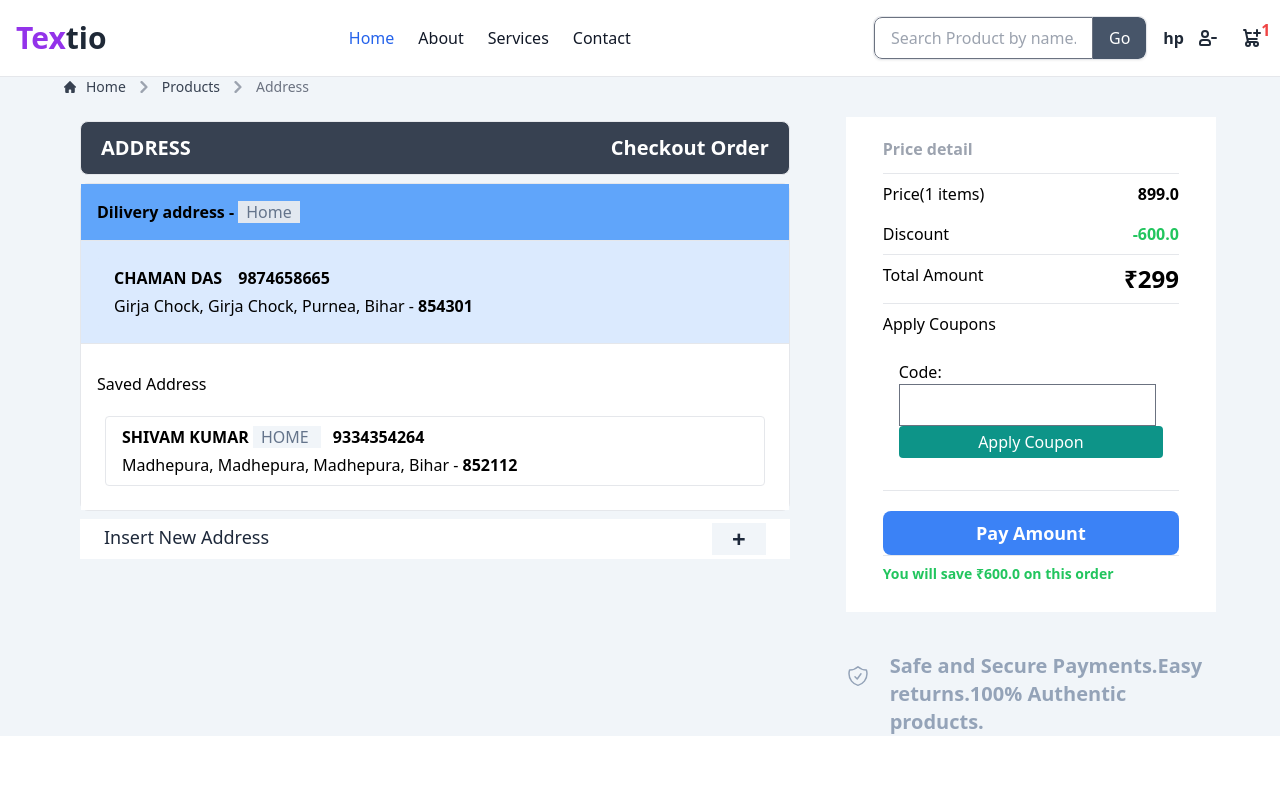
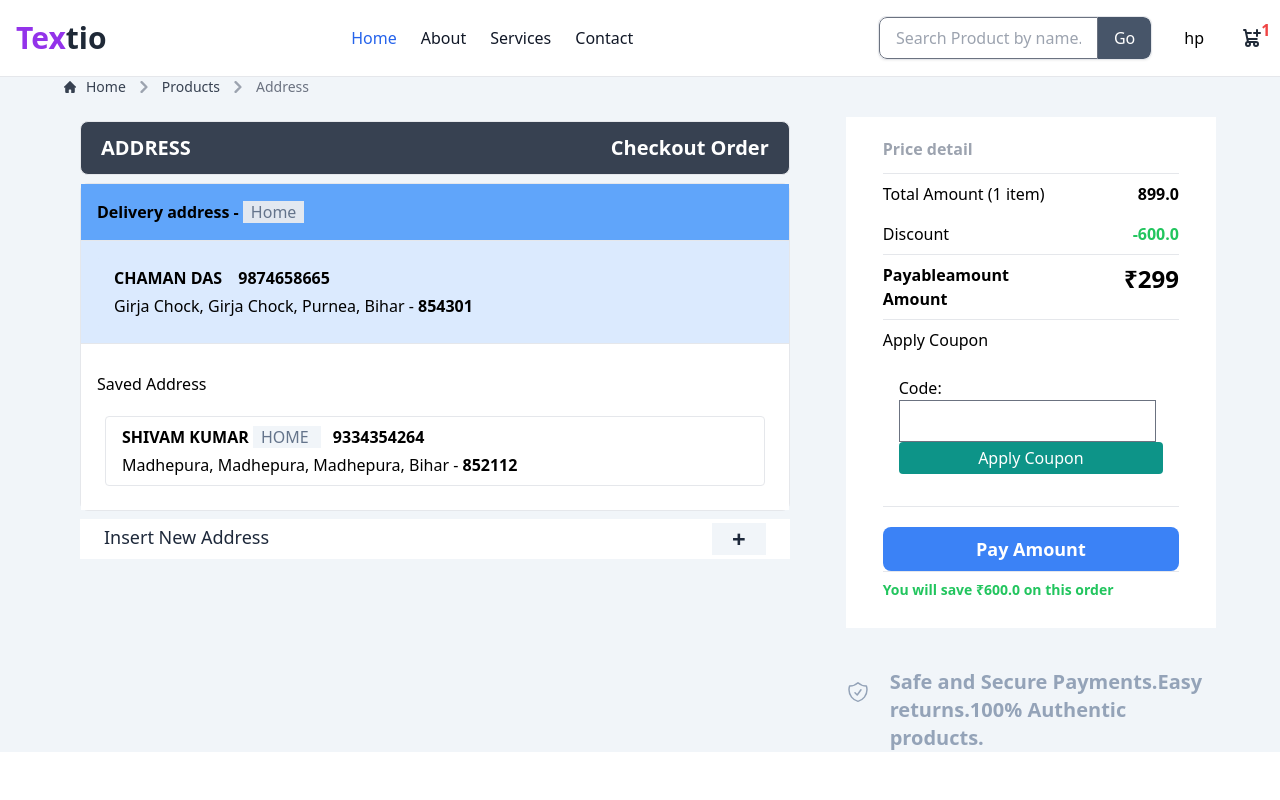
Before and after one commit to Mohan3C/Textio, a Django app: page /address/118/ in a window 1280 px wide. Run offline with Django 5.2, Linux system fonts and the light colour scheme; a user stored in the database is signed in; data comes from the database, SQL or seed files in the repository; both versions use the stored data as it was before the commit; some libraries are stand-ins or nearby versions.

Commit message:
adding view complete order template

```diff
--- a/projecttextio/apptextio/admin_views.py
+++ b/projecttextio/apptextio/admin_views.py
@@ -2,7 +2,6 @@ from django.shortcuts import render, redirect,get_object_or_404
 from .admin_forms import CategroyForm, ProductInsertForm,CouponForm
 from .models import *
 from django.contrib.auth.decorators import login_required
-from django.core.paginator import Paginator
 
 
 def dashboard(request):
--- a/projecttextio/apptextio/context_processors.py
+++ b/projecttextio/apptextio/context_processors.py
@@ -10,3 +10,13 @@ def no_of_orderitms(request):
         return {"numbers":numbers}
     except:
         return {"numbers":numbers}
+
+def no_of_orders(request):
+    order_count = 0
+    try:
+        order = Order.objects.filter(user=request.user,isordered=True)
+        if order:
+            order_count = order.count()
+        return {"order_count":order_count}
+    except:
+        return {"order_count":order_count}
--- a/projecttextio/apptextio/models.py
+++ b/projecttextio/apptextio/models.py
@@ -68,7 +68,6 @@ class Order(models.Model):
     isordered = models.BooleanField(default=False)
     address = models.ForeignKey("Address", on_delete=models.CASCADE, blank=True, null=True)
     coupon_id = models.ForeignKey("Coupon",on_delete=models.CASCADE, blank=True, null=True)
-    products = models.ForeignKey(OrderItem,on_delete=models.CASCADE,blank=True,null=True)
     create_at =models.DateTimeField(auto_now_add=True, blank=True, null=True)
     razor_pay_order_id = models.CharField(max_length=100, blank=True, null=True)
     razor_pay_payment_id = models.CharField(max_length=100, blank=True, null=True)
--- a/projecttextio/apptextio/templates/public/address.html
+++ b/projecttextio/apptextio/templates/public/address.html
@@ -79,7 +79,7 @@
                         {% csrf_token %}
                         <div class=" bg-white divide-y">
                             {% if selected_address %}
-                            <h2 class="p-4 text-md font-semibold bg-blue-400">Dilivery address - <span class="px-2 bg-slate-200 text-slate-500 font-normal ">{{selected_address.type}}</span></h2>
+                            <h2 class="p-4 text-md font-semibold bg-blue-400">Delivery address - <span class="px-2 bg-slate-200 text-slate-500 font-normal ">{{selected_address.type}}</span></h2>
                             <div class="p-4 bg-blue-100">
                                 <label for="address{{selected_address.id}}" class="flex flex-col">
                                     <input type="radio" name="address" id="address{{selected_address.id}}"
@@ -107,7 +107,7 @@
 
                             {% if other_addresses %}
                             <div class="p-4 ">
-                                <h2 class="py-3">Saved Address</h2>
+                                <h2 class="py-3">Saved Address{{other_addresses|pluralize:"es"}}</h2>
                                 {% for address in other_addresses %}
                                 <label for="address{{address.id}}" class="flex flex-col gap-5 ">
                                     <input type="radio" name="address" id="address{{address.id}}" value="{{address.id}}"
@@ -168,16 +168,16 @@
                     <span class="border-b pb-3 flex flex-1 text-md font-bold text-gray-400">Price detail</span>
 
                     <div class="flex flex-col">
-                        <div class="w-full flex justify-between py-2">
-                            <span class="text-normal">Price({{ orderitems|length}} items)</span>
+                        <div class="gap-20 flex justify-between py-2">
+                            <span class="text-normal">Total Amount ({{ orderitems|length}} item{{orderitems|pluralize}})</span>
                             <span class="font-semibold">{{order.gettotalamount}}</span>
                         </div>
-                        <div class="w-full flex justify-between py-2 ">
+                        <div class="gap-20 flex justify-between py-2 ">
                             <span class="text-normal "> Discount </span>
                             <span class="font-semibold text-green-500">-{{order.gettotaldiscount}}</span>
                         </div>
                         {% if order.coupon_id %}
-                        <div class="w-full flex justify-between py-2 flex-1 ">
+                        <div class="gap-20 flex justify-between py-2 flex-1 ">
                             <span class="text-normal">Coupon ( {{order.coupon_id}} ) <a
                                     href="{% url 'removecouponfrombuynow' order.coupon_id.id %}"
                                     class=" text-red-600 mx-2 px-3 font-bold">X</a></span>
@@ -185,15 +185,15 @@
                         </div>
                         {% endif %}
 
-                        <div class="w-full flex justify-between border-y  py-2 ">
-                            <span class="text-normal">Total Amount</span>
+                        <div class="gap-20 flex justify-between border-t  py-2 ">
+                            <span class="text-normal font-semibold">Payableamount Amount</span>
                             <span class="font-semibold   text-2xl">₹{{order.getpayableamount|floatformat:0}}</span>
                         </div>
                         {% if not order.coupon_id %}
 
-                        <h2 class="py-2">Apply Coupons</h2>
+                        <h2 class="py-2 border-t">Apply Coupon</h2>
 
-                        <div class="flex flex-1 pb-2 pt-3   px-2 ">
+                        <div class="flex pb-2 pt-3   px-2 ">
                             <form action="{% url 'buynowaddCoupon' order.id %}" method="post"
                                 class="flex flex-col px-2 py-1">
                                 {% csrf_token %}
@@ -206,7 +206,7 @@
                         </div>
                         {% endif %}
                         <hr class="mt-5 ">
-                        <div class="flex flex-1 mt-5 ">
+                        <div class="flex mt-5 ">
                             <a href="{% url 'makepayment' %}"
                                 class="text-lg font-semibold py-2 rounded-lg text-center text-white bg-blue-500 hover:bg-blue-700 w-full">Pay
                                 Amount</a>
@@ -235,14 +235,6 @@
                 </div>
             </div>
         </div>
-
-
-
-
-
-
-
-
     </div>
 </div>
 
--- a/projecttextio/apptextio/templates/public/dropdown.html
+++ b/projecttextio/apptextio/templates/public/dropdown.html
@@ -0,0 +1,27 @@
+
+    <div class="relative inline-block text-left group z-50">
+
+        <button
+            class="inline-flex justify-center w-full px-4 py-2 font-medium rounded hover:bg-blue-200">
+           {{user.username}}
+
+        </button>
+
+
+        <div
+            class="absolute right-[-50%] mt-2 w-40 rounded-md shadow-lg bg-white ring-1 ring-black ring-opacity-5 opacity-0 invisible group-hover:opacity-100 group-hover:visible transition-all duration-200">
+            <div class="py-1 flex flex-col items-center">
+                <a href="#" class="block px-4 py-2 text-sm text-gray-700 hover:bg-gray-100">Profile</a>
+                <a href="{% url 'my_order' %}" class="block px-4 py-2 text-sm text-gray-700 hover:bg-gray-100">My Order</a>
+                <a href="#" class="block px-4 py-2 text-sm text-gray-700 hover:bg-gray-100">Settings</a>
+                <div class="block px-4 py-2 text-sm text-gray-700 hover:bg-gray-100">
+                    <form action="{% url 'logout' %}" method="post">
+                        {% csrf_token %}
+                        <button type="submit" class="items-center flex">
+                            <h1>Logout</h1>
+                        </button>
+                    </form>
+                </div>
+            </div>
+        </div>
+    </div>
--- a/projecttextio/apptextio/templates/public/my_order.html
+++ b/projecttextio/apptextio/templates/public/my_order.html
@@ -2,7 +2,7 @@
 {% load tailwind_filters %}
 
 {% block content %}
-<div class="bg-slate-100 flex flex-1 flex-col">
+<div class="bg-slate-100 flex flex-1 flex-col pb-10">
     <!-- Header -->
     <div class="flex-1 bg-teal-600 text-white px-[10%] py-6">
         <h2 class="text-3xl font-semibold">My Orders ({{ orders|length }})</h2>
@@ -40,8 +40,9 @@
                     </div>
                 </div>
                 {% endfor %}
-                <div>
+                <div class="flex flex-1 justify-between">
                     <span class="text-green-500 text-lg">Order Amount : {{order.price_at_order}}</span>
+                    <a href="{% url 'vieworder' order.id %}" class="px-10">View order detail</a>
                 </div>
 
             </div>
--- a/projecttextio/apptextio/templates/public/navbar.html
+++ b/projecttextio/apptextio/templates/public/navbar.html
@@ -23,20 +23,10 @@
                 <!-- User Section -->
                 <div class="flex items-center space-x-3">
                     {% if request.user.is_authenticated %}
-                    <span class="text-gray-800 dark:text-white font-semibold">{{ user.username }}</span>
+                    <!-- <span class="text-gray-800 dark:text-white font-semibold">{{ user.username }}</span> -->
 
-                    <form action="{% url 'logout' %}" method="post">
-                        {% csrf_token %}
-                        <button type="submit" class="items-center flex"><svg
-                                class="w-6 h-6 text-gray-800 dark:text-white" aria-hidden="true"
-                                xmlns="http://www.w3.org/2000/svg" width="24" height="24" fill="none"
-                                viewBox="0 0 24 24">
-                                <path stroke="currentColor" stroke-linecap="round" stroke-linejoin="round"
-                                    stroke-width="2"
-                                    d="M16 12h4M4 18v-1a3 3 0 0 1 3-3h4a3 3 0 0 1 3 3v1a1 1 0 0 1-1 1H5a1 1 0 0 1-1-1Zm8-10a3 3 0 1 1-6 0 3 3 0 0 1 6 0Z" />
-                            </svg>
-                        </button>
-                    </form>
+                    {% include 'public/dropdown.html' %}
+
                     {% else %}
                     <a href="{% url 'login' %}"
                         class="px-3 py-1 bg-blue-500 text-white rounded hover:bg-blue-600 transition">Login</a>
@@ -56,12 +46,12 @@
                         <span class="absolute inline-flex text-red-500 rounded-full top-[-35%] font-semibold right-[-20%] ">{{numbers}}</span>
                         {% endif %}
                     </div>
-
+<!--
                     {% if has_order %}
 
                     <a href="{% url 'my_order' %}" class="bg-purple-300 py-1 px-3 text-md rounded-lg font-semibold">My
                         Order</a>
-                    {% endif %}
+                    {% endif %} -->
 
 
                 </div>
--- a/projecttextio/apptextio/views.py
+++ b/projecttextio/apptextio/views.py
@@ -375,18 +375,10 @@ def payment(request):
     if request.method == "POST":
       order.isordered = True
       orderitems = OrderItem.objects.filter(order_id=order.id)
-      total = 0
       for item in orderitems:
         item.isordered =True
-        item.product_dis_price_at_order = item.product_id.dis_price
-        item.product_price_at_order = item.product_id.price
         item.save()
-        total += item.product_dis_price_at_order * item.qty
 
-        if order.coupon_id:
-          total -= order.coupon_id.amount
-
-      order.price_at_order = total
       order.save()
       return redirect("ordercomplete")
 
@@ -430,3 +422,8 @@ def my_order(request):
       "orders":orders,
     }
     return render(request, "public/my_order.html", data)
+
+@login_required
+def view_my_order(request,order_id):
+  order = Order.objects.filter(user=request.user,id=order_id,isordered=True)
+  return render(request,"public/view_order.html",{"order":order})
--- a/projecttextio/projecttextio/urls.py
+++ b/projecttextio/projecttextio/urls.py
@@ -17,6 +17,7 @@ urlpatterns = [
     path("address-info/",addAddressInfo ,name="address-info"),
     path("buynow/<int:id>/",buynow ,name="buynow"),
     path("success-page/",ordercomplete ,name="ordercomplete"),
+    path("order/view/<int:order_id>/",view_my_order ,name="vieworder"),
 
     # cart and coupon urls
     path("home/product/cart",cart,name="cart"),
```
Also changed, not shown: projecttextio/apptextio/templates/public/cart.html (+10 -10 lines), projecttextio/apptextio/templates/public/main.html (+22 -14 lines), projecttextio/apptextio/templates/public/success_page.html (+2 -12 lines), projecttextio/apptextio/templates/public/view_order.html (added, +90 -0 lines), projecttextio/apptextio/migrations/0023_remove_order_products.py (added), projecttextio/db.sqlite3.
